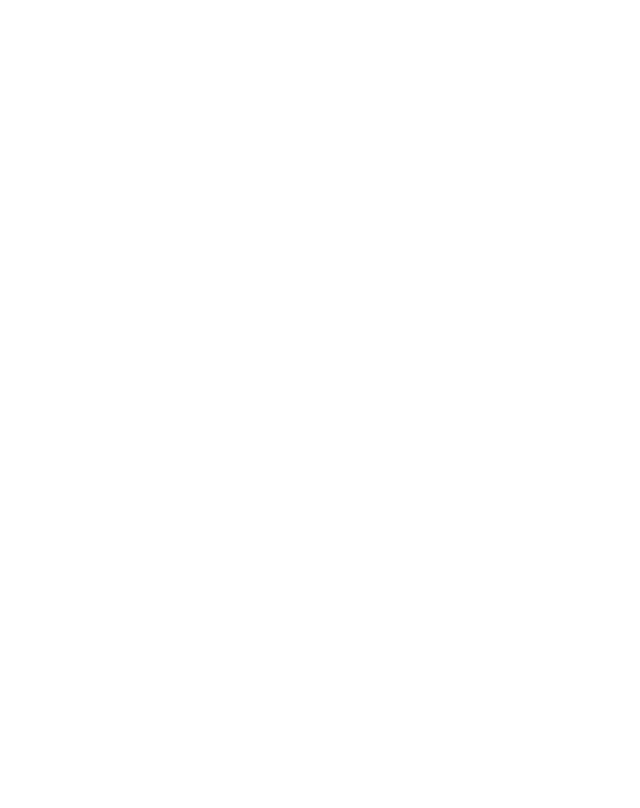
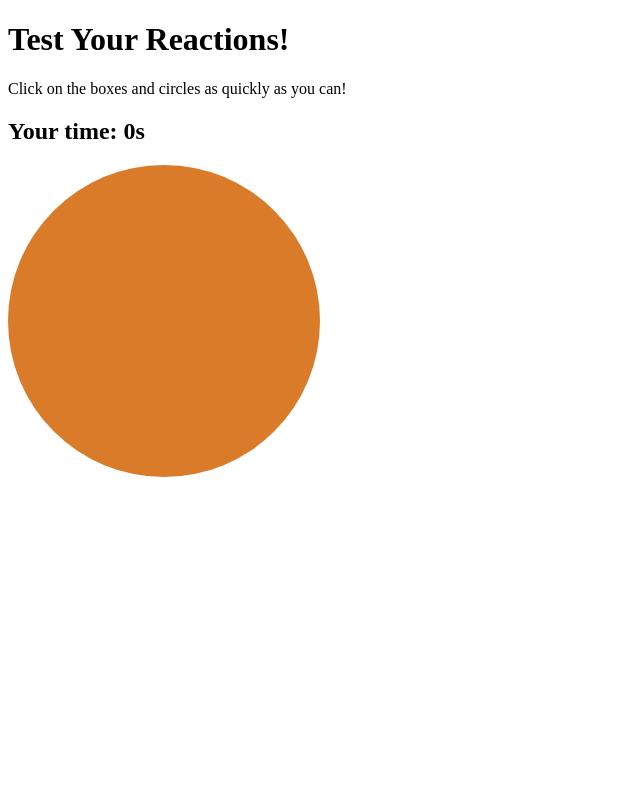
Before and after one commit to topholney/Learning-Web-Design, a plain HTML site: page 3-Javascript/javascript.html in a window 1280 px wide. Shown: the whole page, without its empty margins (0-640 px from the left). Drawn offline with Linux system fonts and the light colour scheme.

Commit message:
Fixed setting and getting minHeight & minWidth

```diff
--- a/3-Javascript/javascript.html
+++ b/3-Javascript/javascript.html
@@ -4,14 +4,112 @@
 
 		<title>Javascript</title>
 
-		<style></style>
+		<style type="text/css">
+			#shapeSpace{
+				width: 80vw;
+				background-color: none;
+				height: 80vh;
+			}
+			#randomShape{
+				max-width: 400px;
+				max-height: 400px;
+				width: 100px;
+				height: 100px;
+			}
+		</style>
 
 	</head>
 
 	<body>
 
+		<h1>Test Your Reactions!</h1>
+		<p>Click on the boxes and circles as quickly as you can!</p>
+		<h2>Your time: <span id="insertTime"></span>s</h2>
+		<div id="shapeSpace">
+			<div id="randomShape"></div>
+		</div>
+
 		<script type="text/Javascript">
+			var startDate = new Date();
+			var startTime = startDate.getTime();
+			console.log(startTime);
 
+			function getRandomColor(){
+				var letters = '0123456789ABCDEF';
+				var color = '#';
+				for (var i = 0; i < 6; i++){
+					color += letters[Math.floor(Math.random() * 16)];
+				}
+				console.log(color);
+				return color;
+			}
+			function setRandomColor(elementID){
+				document.getElementById(elementID).style.backgroundColor = getRandomColor();
+			}
+			function setMinHeight(elementID, minH){
+				document.getElementById(elementID).style.minHeight = minH + "px";
+			}
+			function setMinWidth(elementID, minW){
+				document.getElementById(elementID).style.minWidth = minW + "px";
+			}
+			function getRandomSize(elementID){
+				var random_Shape = document.getElementById(elementID);
+				var min_Height = random_Shape.style.minHeight.replace(/[^-\d\.]/g, '');
+				var min_Width = random_Shape.style.minWidth.replace(/[^-\d\.]/g, '');
+				console.log(min_Height);
+				console.log(min_Width);
+				if (min_Height < min_Width){
+					var size = Math.floor((Math.random() * 400) + min_Height);
+					console.log("minHeight is "+ min_Height);
+					console.log("size is "+ size);
+					return size;
+				}
+				else{
+					var size = Math.floor((Math.random() * 400) + min_Width);
+					console.log("minWidth is "+ min_Width);
+					console.log("size is "+ size);
+					return size;
+				}
+
+
+			}
+			function setRandomSize(elementID){
+				var size = getRandomSize(elementID);
+				document.getElementById(elementID).style.height = size +"px";
+				document.getElementById(elementID).style.width = size +"px";
+			}
+			function getCircleOrSquare(){
+				var isCircle = false;
+				var shapeSelector = Math.floor(Math.random()*2);
+				if (shapeSelector == 1){
+					isCircle = true;
+					return "50%";
+				}
+				else {
+					isCircle = false;
+					return "0%";
+				}
+			}
+			function setCircleOrSquare(elementID){
+
+				document.getElementById(elementID).style.borderRadius = getCircleOrSquare();
+				console.log("border radius is " + document.getElementById(elementID).style.borderRadius);
+			}
+			function createShape() {
+				setMinHeight("randomShape",10);
+				setMinWidth("randomShape",10);
+				setRandomColor("randomShape");
+				setRandomSize("randomShape");
+				setCircleOrSquare("randomShape");
+
+			}
+			setTimeout(createShape,1);
+			var elapsedDate = new Date()
+			console.log(elapsedDate.getTime());
+			var elapsedTime = elapsedDate.getTime() - startTime;
+			console.log(elapsedTime);
+			elapsedTime = elapsedTime / 1000;
+			document.getElementById("insertTime").innerHTML = elapsedTime;
 		</script>
 
 	</body>
```
